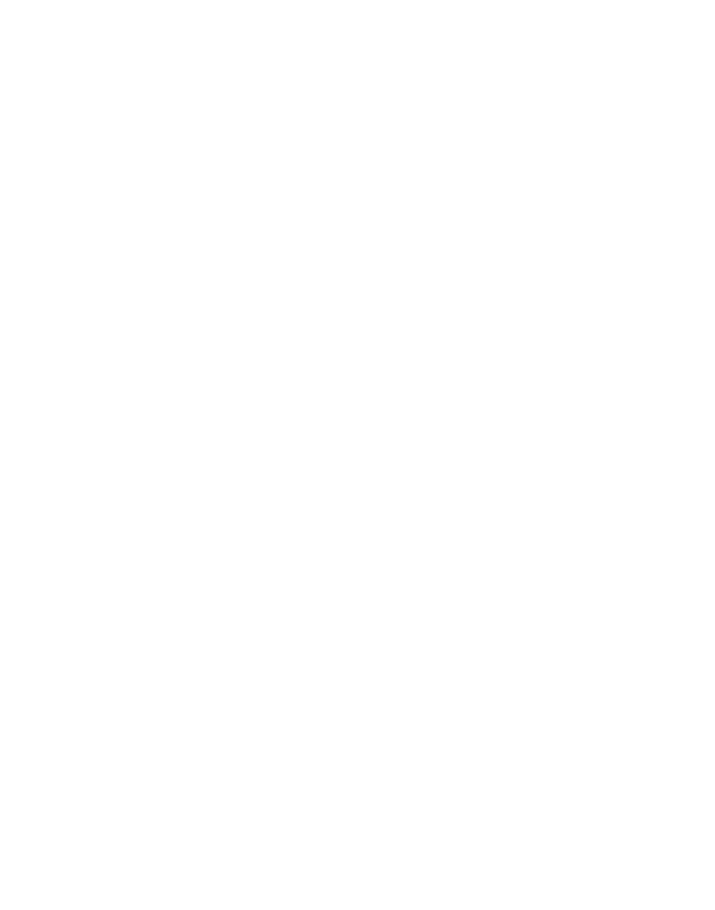
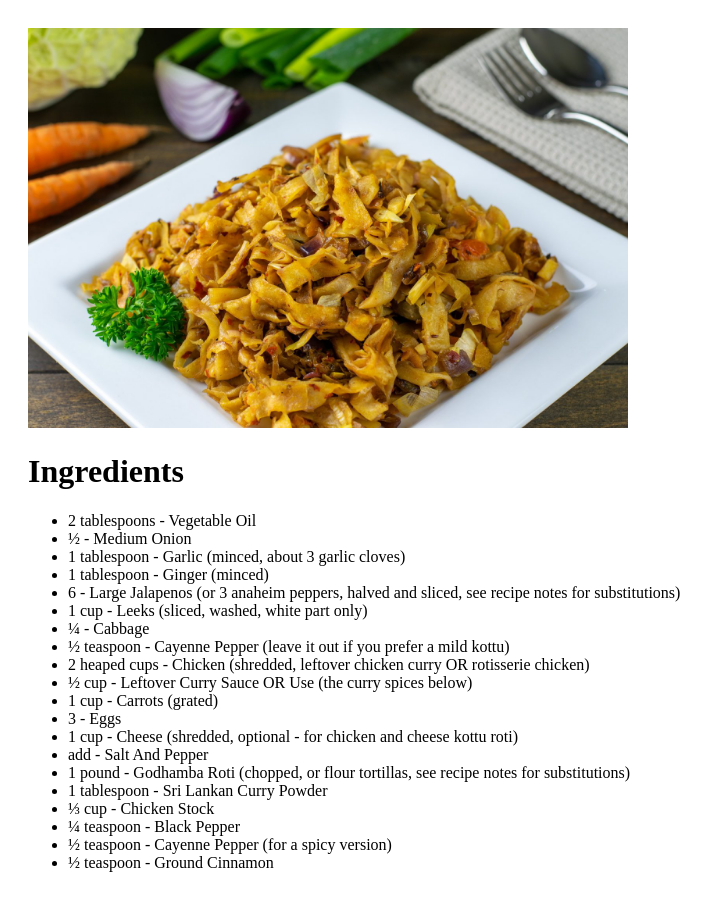
Before and after one commit to Shachiru/Recipes-website, a plain HTML site: page pages/kottu.html in a window 1280 px wide. Shown: the whole page, without its empty margins (0-715 px from the left). Before the commit the page ends 800 px from the top, so only its background shows below. Drawn offline with Linux system fonts and the light colour scheme.

Commit message:
kottu ingredients added

```diff
--- a/pages/kottu.html
+++ b/pages/kottu.html
@@ -4,6 +4,39 @@
     <meta charset="UTF-8" />
     <meta name="viewport" content="width=device-width, initial-scale=1.0" />
     <title>Kottu</title>
+    <style>
+      body {
+        padding: 20px;
+      }
+    </style>
   </head>
-  <body></body>
+  <body>
+    <img src="/assets/images/kottu image.jpg" alt="kottu image" style="width: fit-content; height: 400px;">
+    <h1>Ingredients</h1>
+    <ul>
+      <li>2 tablespoons - Vegetable Oil</li>
+      <li>½ - Medium Onion</li>
+      <li>1 tablespoon - Garlic (minced, about 3 garlic cloves)</li>
+      <li>1 tablespoon - Ginger (minced)</li>
+      <li>
+        6 - Large Jalapenos (or 3 anaheim peppers, halved and sliced, see recipe
+        notes for substitutions)
+      </li>
+      <li>1 cup - Leeks (sliced, washed, white part only)</li>
+      <li>¼ - Cabbage</li>
+      <li>½ teaspoon - Cayenne Pepper (leave it out if you prefer a mild kottu)</li>
+      <li>2 heaped cups - Chicken (shredded, leftover chicken curry OR rotisserie chicken)</li>
+      <li>½ cup - Leftover Curry Sauce OR Use (the curry spices below)</li>
+      <li>1 cup - Carrots (grated)</li>
+      <li>3 - Eggs</li>
+      <li>1 cup - Cheese (shredded, optional - for chicken and cheese kottu roti)</li>
+      <li>add - Salt And Pepper</li>
+      <li>1 pound - Godhamba Roti (chopped, or flour tortillas, see recipe notes for substitutions)</li>
+      <li>1 tablespoon - Sri Lankan Curry Powder</li>
+      <li>⅓ cup - Chicken Stock</li>
+      <li>¼ teaspoon - Black Pepper</li>
+      <li>½ teaspoon - Cayenne Pepper (for a spicy version)</li>
+      <li>½ teaspoon - Ground Cinnamon</li>
+    </ul>
+  </body>
 </html>
```
Also changed, not shown: assets/images/kottu image.jpg (added).
